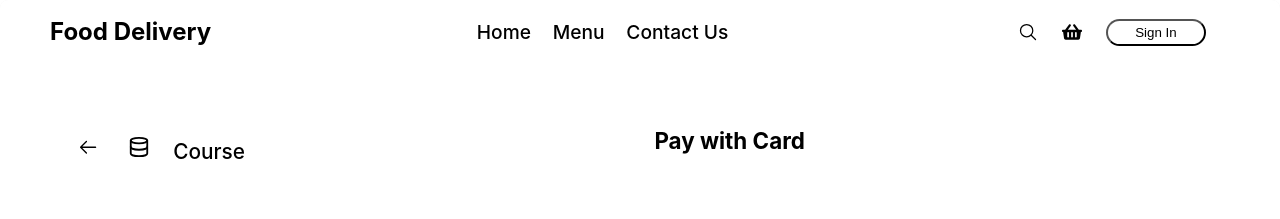
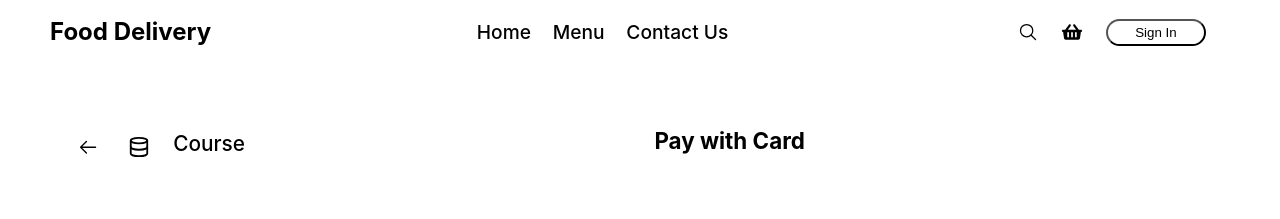
Before and after one commit to SyedMuhammadIzaan/FoodDeliveryApp, a React (Vite) app: page /payment in a window 1280 px wide. Shown: the top 219 px of the page. Built offline with nearby package versions, Linux system fonts and the light colour scheme.

Commit message:
adjust the heading on payment page

```diff
--- a/src/components/ButtonComp.jsx
+++ b/src/components/ButtonComp.jsx
@@ -1,7 +1,7 @@
 import { Button } from "antd";
 import { useNavigate } from "react-router-dom";
 
-const ButtonComp = ({ text, redirectTo,type }) => {
+const ButtonComp = ({ text, redirectTo, type }) => {
 	const navigate = useNavigate();
 
 	return (
--- a/src/pages/PaymentMethod.jsx
+++ b/src/pages/PaymentMethod.jsx
@@ -24,7 +24,7 @@ const PaymentMethod = () => {
 						<div className="left-arrow-wrapper">
 							<button
 								onClick={() => {
-									navigate("delivery-info");
+									navigate("/delivery-info");
 								}}
 							>
 								<GoArrowLeft size={22} />
--- a/src/routes/ClientRoute.jsx
+++ b/src/routes/ClientRoute.jsx
@@ -16,7 +16,7 @@ const ClientRoute = () => {
 				<Route path="menu" element={<Menu />} />
 				<Route path="contact-us" element={<ContactUs />} />
 				<Route path="add-to-cart" element={<AddToCart />} />
-				<Route path="add-to-cart/delivery-info" element={<DeliveryInformation />} />
+				<Route path="delivery-info" element={<DeliveryInformation />} />
 				<Route path="payment" element={<PaymentMethod />} />
 			</Route>
 		</>
--- a/src/style/pages/paymentMethod.scss
+++ b/src/style/pages/paymentMethod.scss
@@ -28,6 +28,7 @@
 				align-items: center;
 
 				.left-arrow-wrapper {
+					// border:2px solid blue;
 					button {
 						border: none;
 						background-color: white;
@@ -35,10 +36,12 @@
 				}
 			}
 			.heading {
+				// border:2px solid blue;
 				h4 {
 					// border: 2px solid red;
 					font-size: 1em;
-					margin: 0em;
+					margin-top:-0.7em;
+					margin-bottom: 0em;
 					line-height: 1;
 				}
 			}
```
